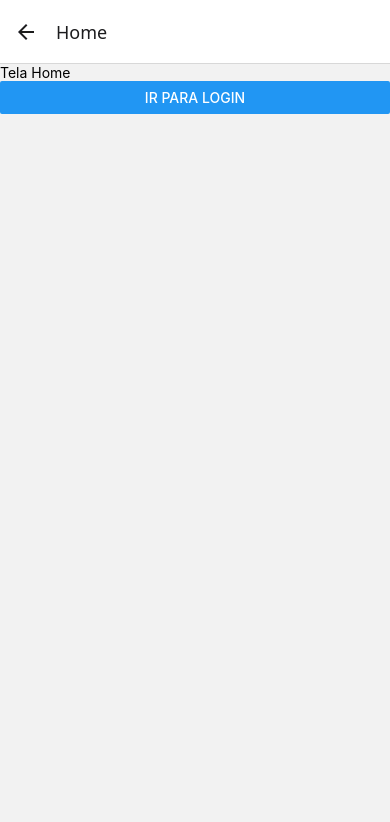
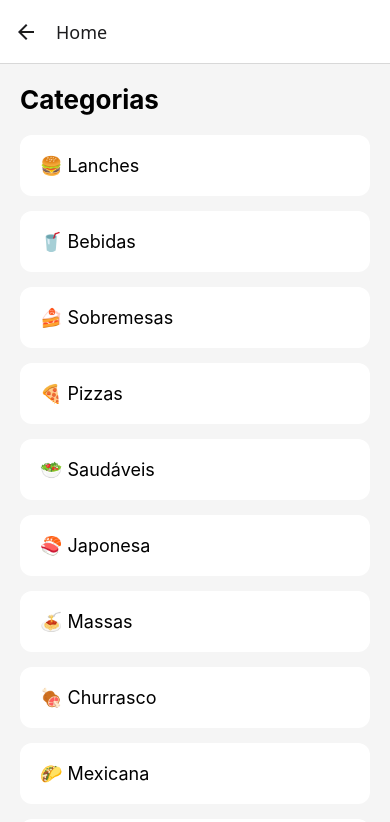
Before and after one commit to Victor-Coelho-Miranda/InfnetFood, a React Native app: screen /Home in a window 390 px wide. Shown: the top 822 px of the page. Built offline with nearby package versions, Linux system fonts and the light colour scheme.

Commit message:
Página Inicial e Listagem de Categorias

```diff
--- /dev/null
+++ b/src/data/Categorias.jsx
@@ -0,0 +1,12 @@
+export const Categories = [
+{ id: "1", nome: "🍔 Lanches" },
+  { id: "2", nome: "🥤 Bebidas" },
+  { id: "3", nome: "🍰 Sobremesas" },
+  { id: "4", nome: "🍕 Pizzas" },
+  { id: "5", nome: "🥗 Saudáveis" },
+  { id: "6", nome: "🍣 Japonesa" },
+  { id: "7", nome: "🍝 Massas" },
+  { id: "8", nome: "🍖 Churrasco" },
+  { id: "9", nome: "🌮 Mexicana" },
+  { id: "10", nome: "🥐 Café da manhã" },
+];
--- a/src/pages/Home/Home.jsx
+++ b/src/pages/Home/Home.jsx
@@ -1,13 +1,49 @@
-import { View, Text, Button } from "react-native";
+import { View, Text, FlatList, StyleSheet, Pressable } from "react-native";
+import { Categories } from "../../data/Categorias";
 
-export default function Home({ navigation }) {
+export default function Home() {
+
+  function renderItem({ item }) {
+    return (
+      <Pressable style={styles.card}>
+        <Text style={styles.texto}>{item.nome}</Text>
+      </Pressable>
+    );
+  }
+
   return (
-    <View>
-      <Text>Tela Home</Text>
-      <Button
-        title="Ir para Login"
-        onPress={() => navigation.navigate("Login")}
+    <View style={styles.container}>
+      <Text style={styles.titulo}>Categorias</Text>
+
+      <FlatList
+        data={Categories}
+        keyExtractor={(item) => item.id}
+        renderItem={renderItem}
+        showsVerticalScrollIndicator={false}
       />
     </View>
   );
 }
+
+const styles = StyleSheet.create({
+  container: {
+    flex: 1,
+    padding: 20,
+    backgroundColor: "#f5f5f5",
+  },
+  titulo: {
+    fontSize: 26,
+    fontWeight: "bold",
+    marginBottom: 20,
+  },
+  card: {
+    backgroundColor: "#fff",
+    padding: 20,
+    borderRadius: 12,
+    marginBottom: 15,
+    elevation: 3,
+  },
+  texto: {
+    fontSize: 18,
+  },
+});
```
